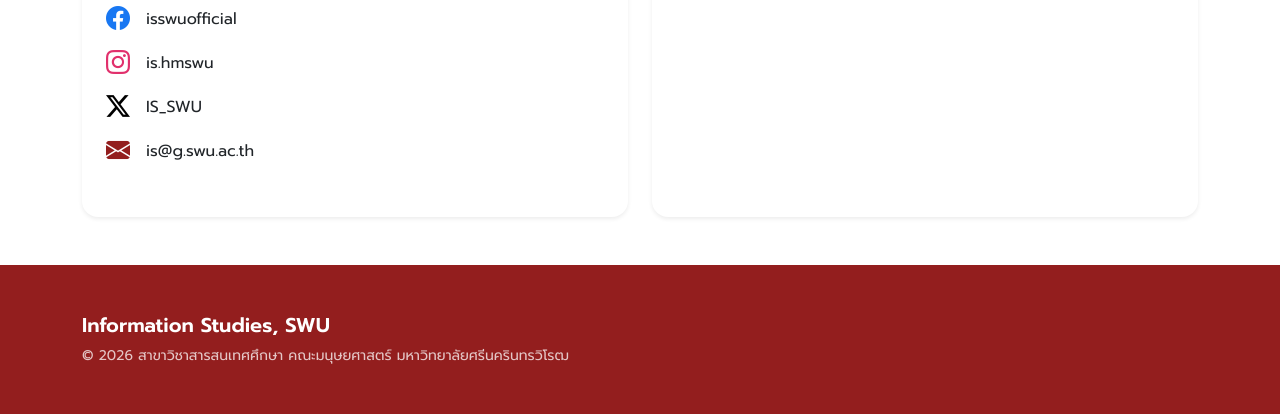
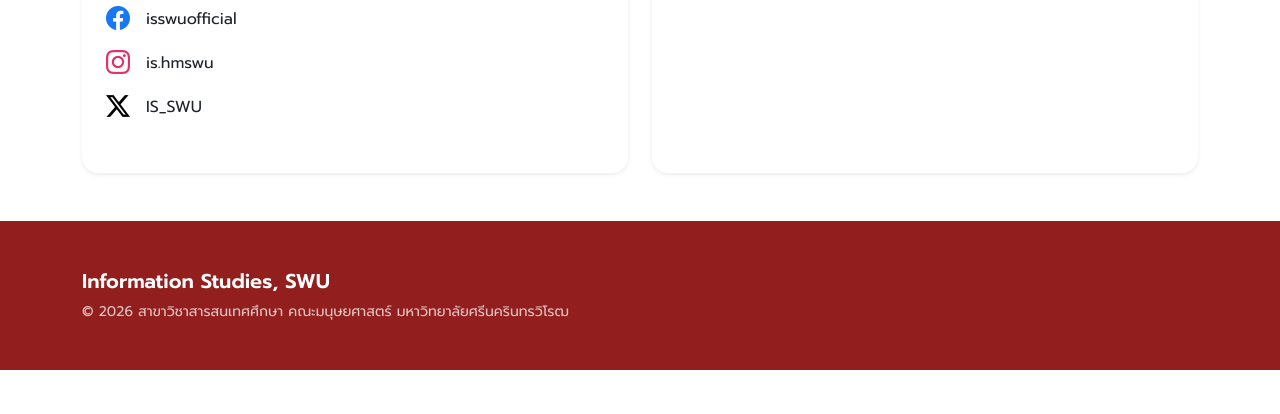
Before and after one commit to bnrakaiai-code/hu_internships, a PHP site: page /hu_internships/contact.php in a window 1280 px wide. Shown: the part 665-1079 px from the top of the page. After the commit the page ends 1035 px from the top, so only its background shows below. Run offline with PHP 8.4, Linux system fonts and the light colour scheme.

Commit message:
update contact.php

```diff
--- a/contact.php
+++ b/contact.php
@@ -90,12 +90,6 @@
                          <span>IS_SWU</span>
                     </a>
                </li>
-               <li class="mb-2">
-                    <a href="mailto:is@g.swu.ac.th" class="text-decoration-none text-dark d-flex align-items-center">
-                         <i class="bi bi-envelope-fill fs-4 me-3" style="color: #931e1e;"></i>
-                         <span>is@g.swu.ac.th</span>
-                    </a>
-               </li>
           </ul>
           </div>
      </div>
```
